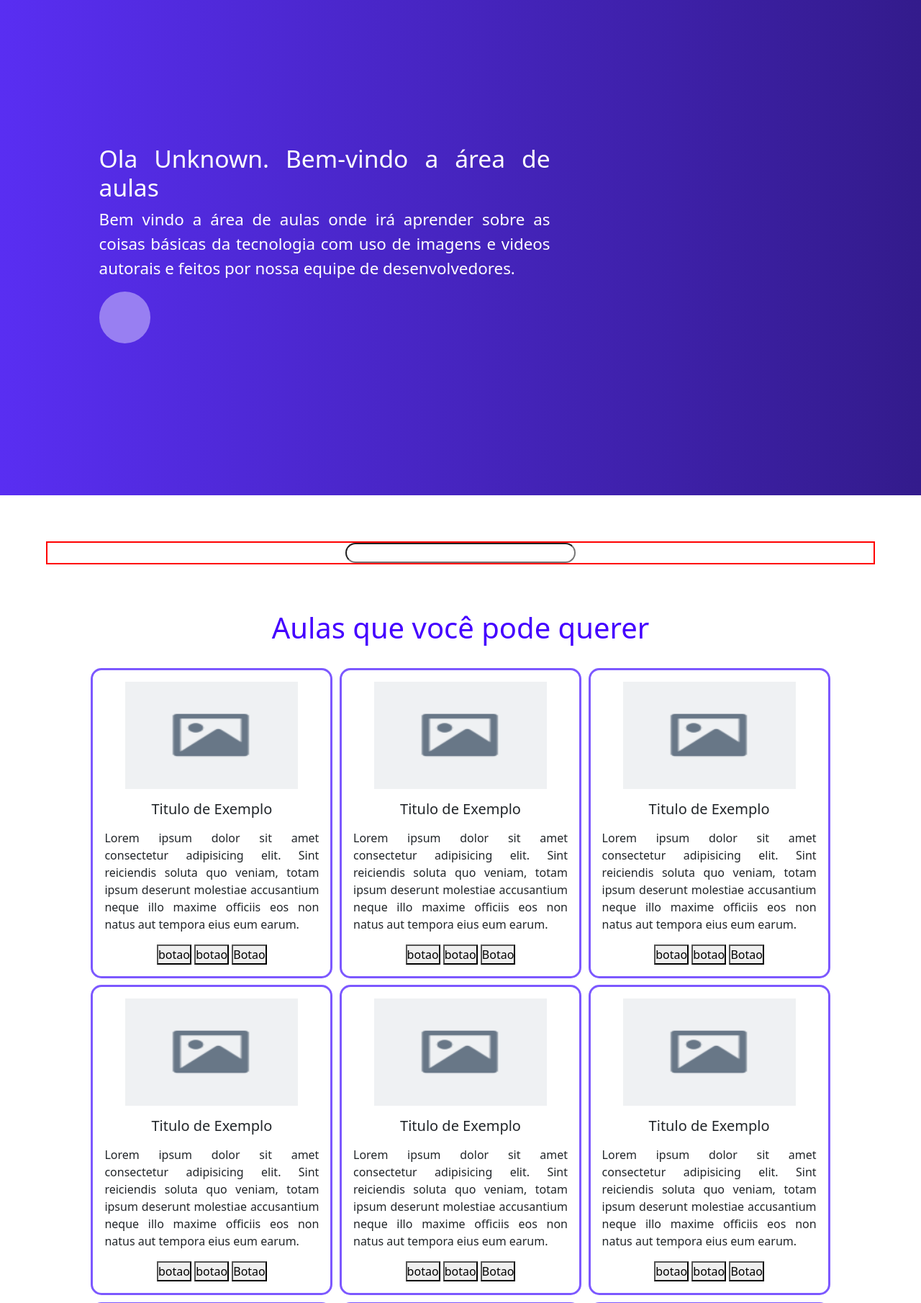
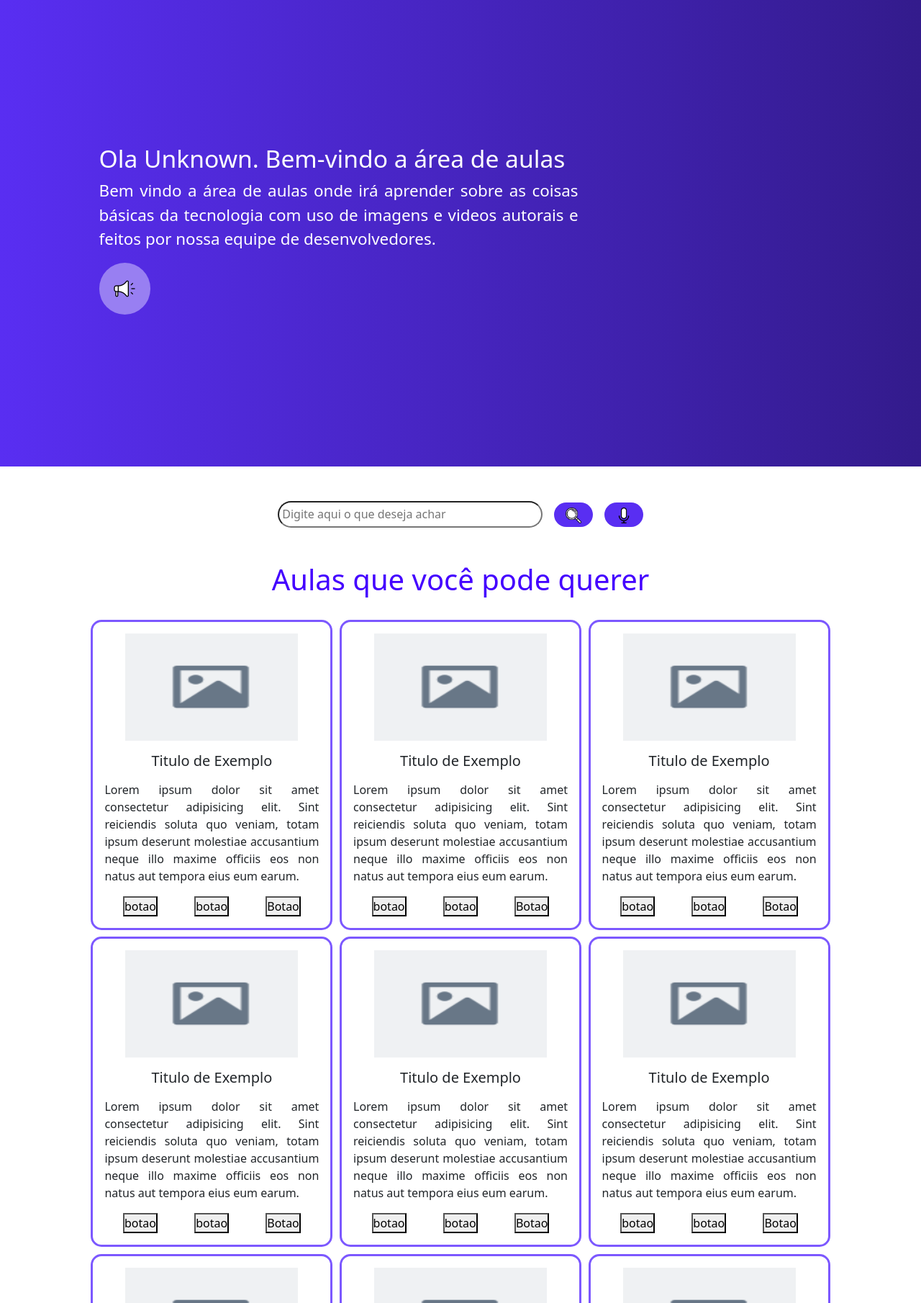
Before and after one commit to EducaRevolution/EducaRevolutionSite, a PHP site: page /aulas.html in a window 1280 px wide. Shown: the part 91-1901 px from the top of the page at 72% size. Run offline with PHP 8.4, Linux system fonts and the light colour scheme; some web fonts are replaced.

Commit message:
Add files via upload
Prosseguimento da página, botões de aúdio e da barra de pesquisa - Front-end não funcional

```diff
--- a/aulas.html
+++ b/aulas.html
@@ -8,6 +8,7 @@
     <link href="https://cdn.jsdelivr.net/npm/bootstrap@5.3.3/dist/css/bootstrap.min.css" rel="stylesheet" integrity="sha384-QWTKZyjpPEjISv5WaRU9OFeRpok6YctnYmDr5pNlyT2bRjXh0JMhjY6hW+ALEwIH" crossorigin="anonymous">
 </head>
 <body>
+
     <!-- barra de navegação do site -->
     <nav class="navbar">
         <div class="logo">
@@ -30,12 +31,12 @@
             <div class="container__text">
                 <h1>Ola <span id="user_id">Unknown.</span> Bem-vindo a área de aulas</h1>
                 <p>Bem vindo a área de aulas onde irá aprender sobre as coisas básicas da tecnologia com uso de imagens e videos autorais e feitos por nossa equipe de desenvolvedores. </p>
-                <div class="audio-player"></div>
+                <div class="audio-player"><img class="audio-player__image" src="imagens/megaphone-icone.png" alt=""></div>
             </div>
         </article>
 
         <div class="input-container">
-        <input type="text" class="main__input">
+        <input type="text" class="main__input" placeholder="Digite aqui o que deseja achar"><button class="btn__input"><img class="input__image" src="imagens/lupa-icone.png"></button><button class="btn__input"><img class="input__image" src="imagens/microfone-icone.png"></button>
         </div>
 
         <h1 class="main__title">Aulas que você pode querer</h1>
--- a/css/aulas.css
+++ b/css/aulas.css
@@ -130,9 +130,10 @@ main{
 .container__text{
     text-align: justify;
     margin: 0 10%;
-    max-width: 627px;
+    max-width: 666px;
     font-size: 1.4rem;
 }
+
 
 .container__text h1{
     max-width:20em;
@@ -140,23 +141,48 @@ main{
 }
 
 .audio-player{
+    display: flex;
+    justify-content: center;
+    align-items: center;
+    width: 4rem;
+    height: 4rem;
     margin: 0.5em 0;
-    width:1rem;
     padding: 1.6em 1.6em;
-    border-radius: 100px;
+    border-radius: 1000px;
     background-color: #987FF2;
 }
 
+.audio-player__image{
+    width: 2rem;
+    height: auto;
+}
+
+
 .input-container{
-    border: red 2px solid;
     text-align: center;
     width: 90%;
-    margin: 4em auto;
+    margin: 3em auto;
 }
 
 .main__input{
-    width: 20em;
+    min-width: 23em;
+    max-width: 33em;
+    padding:0.29rem;
     border-radius: 100px;
+}
+
+.btn__input{
+    background-color: #592EF2;
+    border: 0;
+    border-radius: 100px;
+    padding: 0.3rem 1em;
+    margin-left: 1rem;
+    color: white;
+}
+
+.input__image{
+    width:1.4rem;
+    height: auto;
 }
 
 .main__title{
@@ -188,6 +214,11 @@ main{
     /* border:2px red solid; */
 }
 
+.grid__img{
+    width: 15em;
+    max-height: 9.3em;
+}
+
 .grid__title{
     margin:0.8em 0 0;
 }
@@ -197,9 +228,9 @@ main{
     text-align: justify;
 }
 
-.grid__img{
-    width: 15em;
-    max-height: 9.3em;
+.grid__buttons{
+    display: flex;
+    justify-content: space-around;
 }
 
 
@@ -335,7 +366,7 @@ address{
     }
 }
 
-@media screen and (max-width: 770px){
+@media screen and (max-width: 800px){
     html{
         font-size:16px;
     }
```
Also changed, not shown: cadastro.html (line endings or trailing spaces), css/cadastro.css (line endings or trailing spaces), css/home.css (line endings or trailing spaces), css/menu.css (line endings or trailing spaces), css/perfil.css (line endings or trailing spaces), css/premium.css (line endings or trailing spaces), home.html (line endings or trailing spaces), imagens/lupa-icone.png (added), imagens/megaphone-icone.png (added), imagens/microfone-icone.png (added), js/cadastro.js (line endings or trailing spaces), js/home.js (line endings or trailing spaces), js/menu.js (line endings or trailing spaces), menu.html (line endings or trailing spaces), 2 more files.
